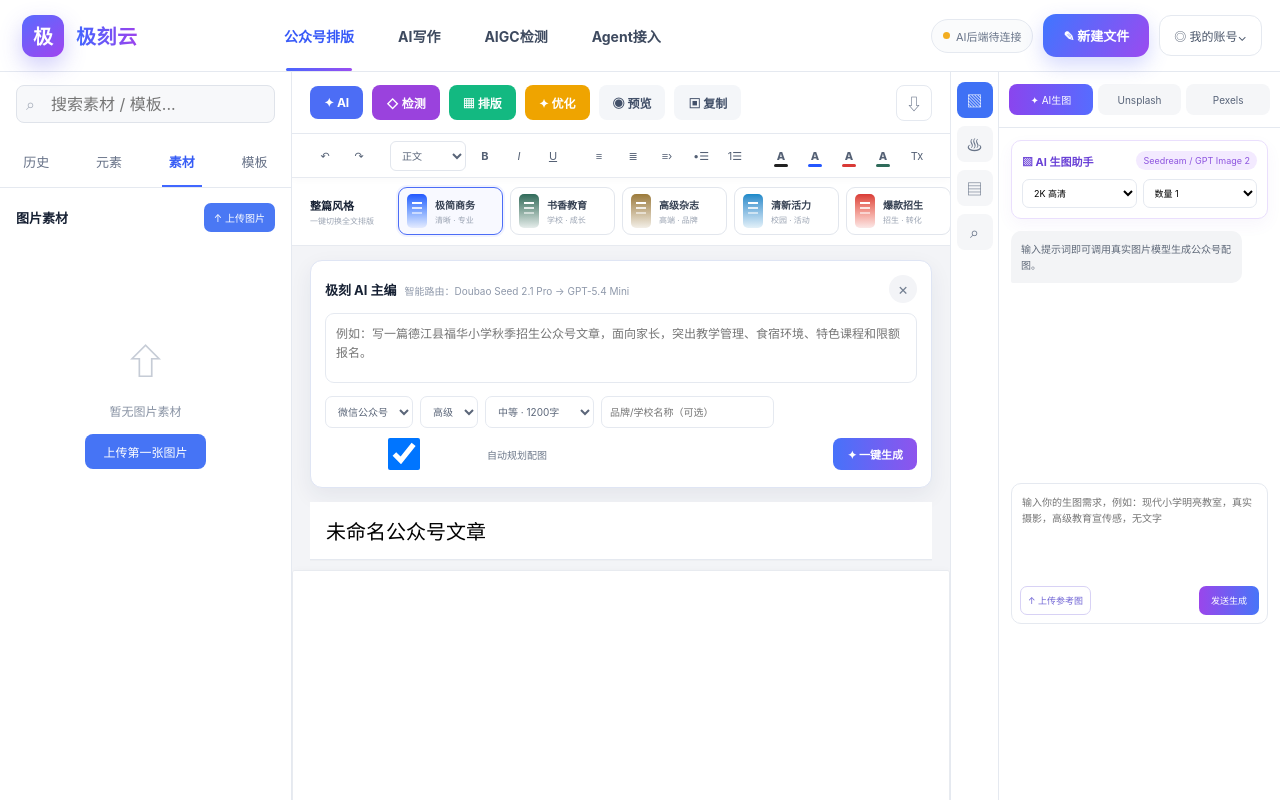
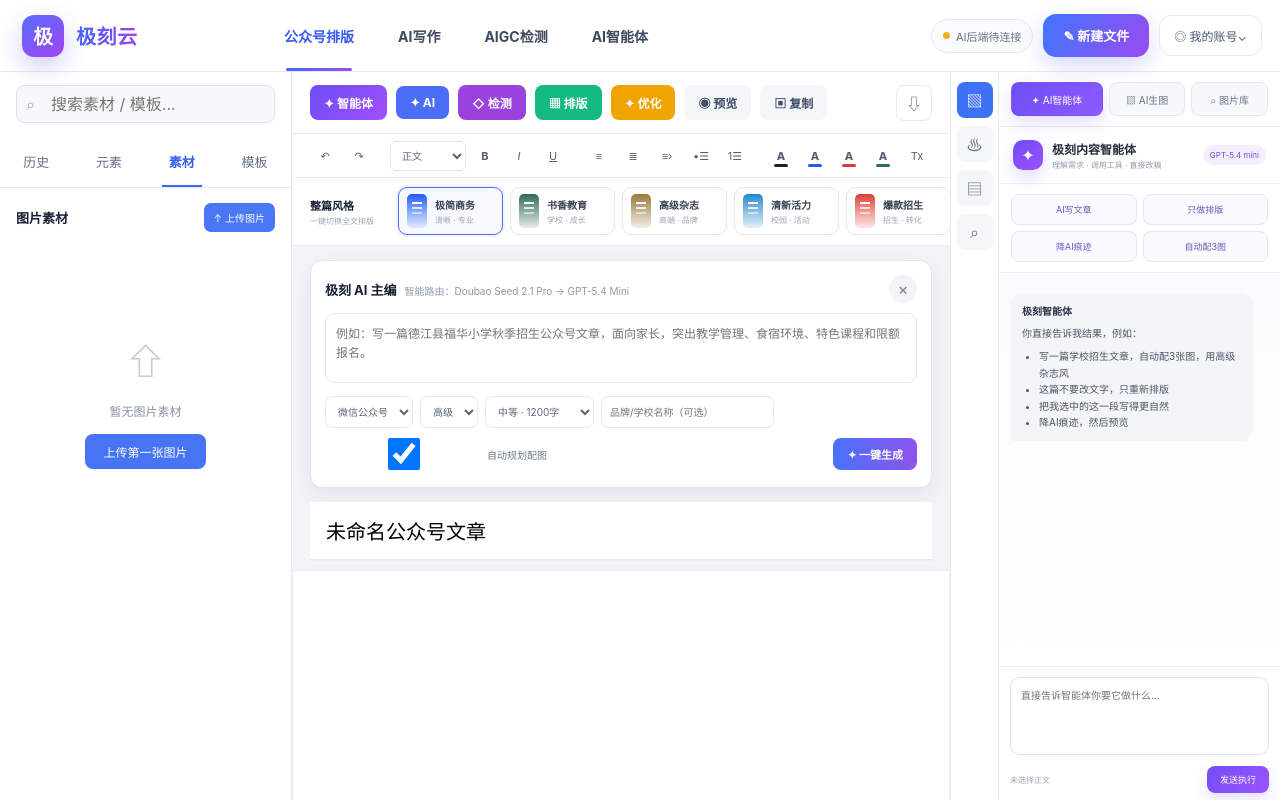
Before and after one commit to a2535105166-creator/-, a plain HTML site: page index.html in a window 1280 px wide. Drawn offline with Linux system fonts and the light colour scheme; no server answers.

Commit message:
把AI内容智能体正式嵌入公众号编辑器

```diff
--- a/index.html
+++ b/index.html
@@ -11,7 +11,7 @@
 <body>
   <header class="app-header">
     <div class="brand-area"><div class="logo-box">极</div><div class="logo-text">极刻云</div></div>
-    <nav class="main-nav"><button class="nav-link active" data-topnav="layout">公众号排版</button><button class="nav-link" data-topnav="write">AI写作</button><button class="nav-link" data-topnav="detect">AIGC检测</button><button class="nav-link" data-topnav="agent">Agent接入</button></nav>
+    <nav class="main-nav"><button class="nav-link active" data-topnav="layout">公众号排版</button><button class="nav-link" data-topnav="write">AI写作</button><button class="nav-link" data-topnav="detect">AIGC检测</button><button class="nav-link" data-topnav="agent">AI智能体</button></nav>
     <div class="header-actions"><span class="connect-pill" id="statusBadge"><i></i> AI智能路由检测中</span><button class="new-file-btn" id="newTask">✎ 新建文件</button><button class="account-btn">◎ 我的账号⌄</button></div>
   </header>
 
@@ -45,7 +45,7 @@
       <div class="ai-writer-panel" id="aiWriterPanel"><div class="ai-writer-head"><div><b>极刻 AI 主编</b><span>智能路由：Doubao Seed 2.1 Pro → GPT-5.4 Mini</span></div><button id="closeAiWriter">×</button></div><textarea id="prompt" placeholder="例如：写一篇德江县福华小学秋季招生公众号文章，面向家长，突出教学管理、食宿环境、特色课程和限额报名。"></textarea><div class="ai-options"><select id="platform"><option>微信公众号</option><option>小红书</option><option>抖音图文</option><option>SEO博客</option></select><select id="style"><option>高级</option><option>教育</option><option>专业</option><option>爆款</option><option>亲和</option><option>政务</option></select><select id="length"><option>中等 · 1200字</option><option>精简 · 600字</option><option>深度 · 2000字</option><option>长文 · 3000字+</option></select><input id="brand" placeholder="品牌/学校名称（可选）" /><label class="auto-image"><input id="autoImage" type="checkbox" checked /> 自动规划配图</label><button id="generate" class="generate-main">✦ 一键生成</button></div></div>
 
       <input id="docTitle" class="doc-title" value="未命名公众号文章" placeholder="输入文章标题" />
-      <div class="canvas-wrap"><article id="articleEditor" class="article-editor wx-pro" contenteditable="true" data-wx-template="business-blue"><div class="editor-placeholder" id="emptyState"><div class="placeholder-star">✦</div><h2>开始创作你的公众号文章</h2><p>点击上方「AI」输入需求，系统会调用真实大模型生成标题、正文、配图建议，并自动进入公众号排版。</p><button id="emptyGenerateBtn">立即用 AI 创作</button></div></article></div>
+      <div class="canvas-wrap"><article id="articleEditor" class="article-editor wx-pro" contenteditable="true" data-wx-template="business-blue"><div class="editor-placeholder" id="emptyState"><div class="placeholder-star">✦</div><h2>开始创作你的公众号文章</h2><p>点击上方「AI」或右侧「AI智能体」，直接告诉它你想要的结果。智能体会调用真实大模型、排版、配图、检测和预览工具。</p><button id="emptyGenerateBtn">立即用 AI 创作</button></div></article></div>
       <div class="editor-statusbar"><span id="wordCount">0 字</span><span>自动保存</span><span id="templateName">极简商务</span></div>
     </section>
 
@@ -54,9 +54,9 @@
 
   <div class="modal hidden" id="previewModal"><div class="modal-card preview-modal-card"><div class="modal-head"><b>公众号手机预览</b><button data-closemodal>×</button></div><div class="phone-preview"><div class="phone-bar">9:41 <span>●●●</span></div><div class="wechat-title">‹ <b>公众号预览</b> •••</div><div id="phonePreview" class="phone-scroll"></div></div></div></div>
   <div class="modal hidden" id="detectModal"><div class="modal-card"><div class="modal-head"><b>AIGC 内容检测</b><button data-closemodal>×</button></div><div id="detectContent" class="detect-content"></div></div></div>
-  <div class="modal hidden" id="agentModal"><div class="modal-card"><div class="modal-head"><b>Agent 接入</b><button data-closemodal>×</button></div><div class="agent-content"><div class="agent-row"><span>文字智能路由</span><b>Doubao Seed 2.1 Pro / GPT-5.4 Mini</b></div><div class="agent-row"><span>图片智能路由</span><b>Doubao Seedream / GPT Image 2</b></div><div class="agent-row"><span>接口状态</span><b id="agentStatus">检测中...</b></div><p>优先使用极刻云自有豆包后端；后端不可达时自动切到真实云端大模型，不再使用本地模板伪生成。</p></div></div></div>
+  <div class="modal hidden" id="agentModal"><div class="modal-card"><div class="modal-head"><b>AI智能体</b><button data-closemodal>×</button></div><div class="agent-content"><div class="agent-row"><span>智能体大脑</span><b>GPT-5.4 Mini</b></div><div class="agent-row"><span>写作路由</span><b>Doubao Seed 2.1 Pro / GPT-5.4 Mini</b></div><div class="agent-row"><span>图片路由</span><b>Doubao Seedream / GPT Image 2</b></div><div class="agent-row"><span>接口状态</span><b id="agentStatus">检测中...</b></div><p>智能体会根据自然语言指令自动调用写作、排版、优化、配图、检测、预览和复制工具。</p></div></div></div>
   <button id="wxRichCopy" class="hidden" aria-hidden="true"></button><div id="sideStatus" class="hidden"></div><div class="toast" id="toast"></div>
   <script src="https://js.puter.com/v2/"></script>
-  <script src="./config.js"></script><script src="./wechat-studio.js"></script><script type="module" src="./app.js"></script>
+  <script src="./config.js"></script><script src="./wechat-studio.js"></script><script type="module" src="./app.js"></script><script src="./agent-studio.js"></script>
 </body>
 </html>
```
